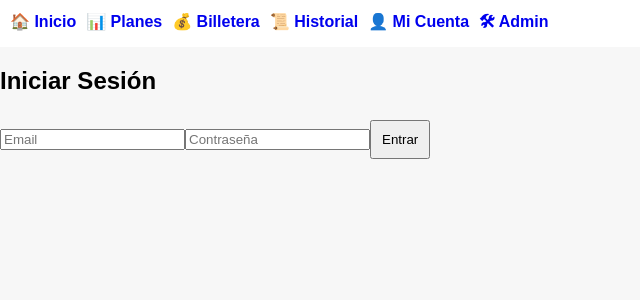
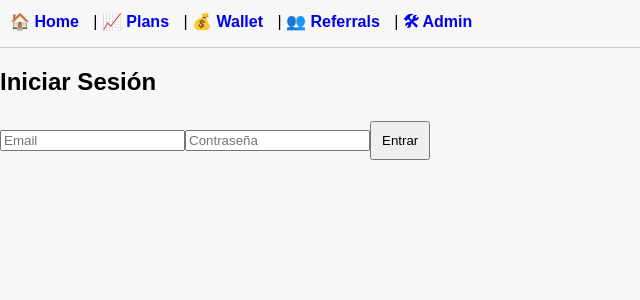
Before and after one commit to Eramsbilly/MONETA-ICT-Frontend, a React app: page / in a window 1280 px wide. Shown: the top 300 px of the page, without its empty margins (0-640 px from the left). Built offline with nearby package versions, Linux system fonts and the light colour scheme; no server answers.

Commit message:
Update Navbar.js

```diff
--- a/src/Navbar.js
+++ b/src/Navbar.js
@@ -2,13 +2,12 @@ import { Link } from "react-router-dom";
 
 export default function Navbar() {
   return (
-    <nav style={{ padding: 10, background: "#fff" }}>
-      <Link to="/dashboard">🏠 Inicio</Link>
-      <Link to="/plans">📊 Planes</Link>
-      <Link to="/wallet">💰 Billetera</Link>
-      <Link to="/history">📜 Historial</Link>
-      <Link to="/profile">👤 Mi Cuenta</Link>
+    <nav style={{ padding: "10px", borderBottom: "1px solid #ccc" }}>
+      <Link to="/dashboard">🏠 Home</Link>{" | "}
+      <Link to="/plans">📈 Plans</Link>{" | "}
+      <Link to="/deposit">💰 Wallet</Link>{" | "}
+      <Link to="/referrals">👥 Referrals</Link>{" | "}
       <Link to="/admin">🛠 Admin</Link>
     </nav>
   );
-  }
+}
```
